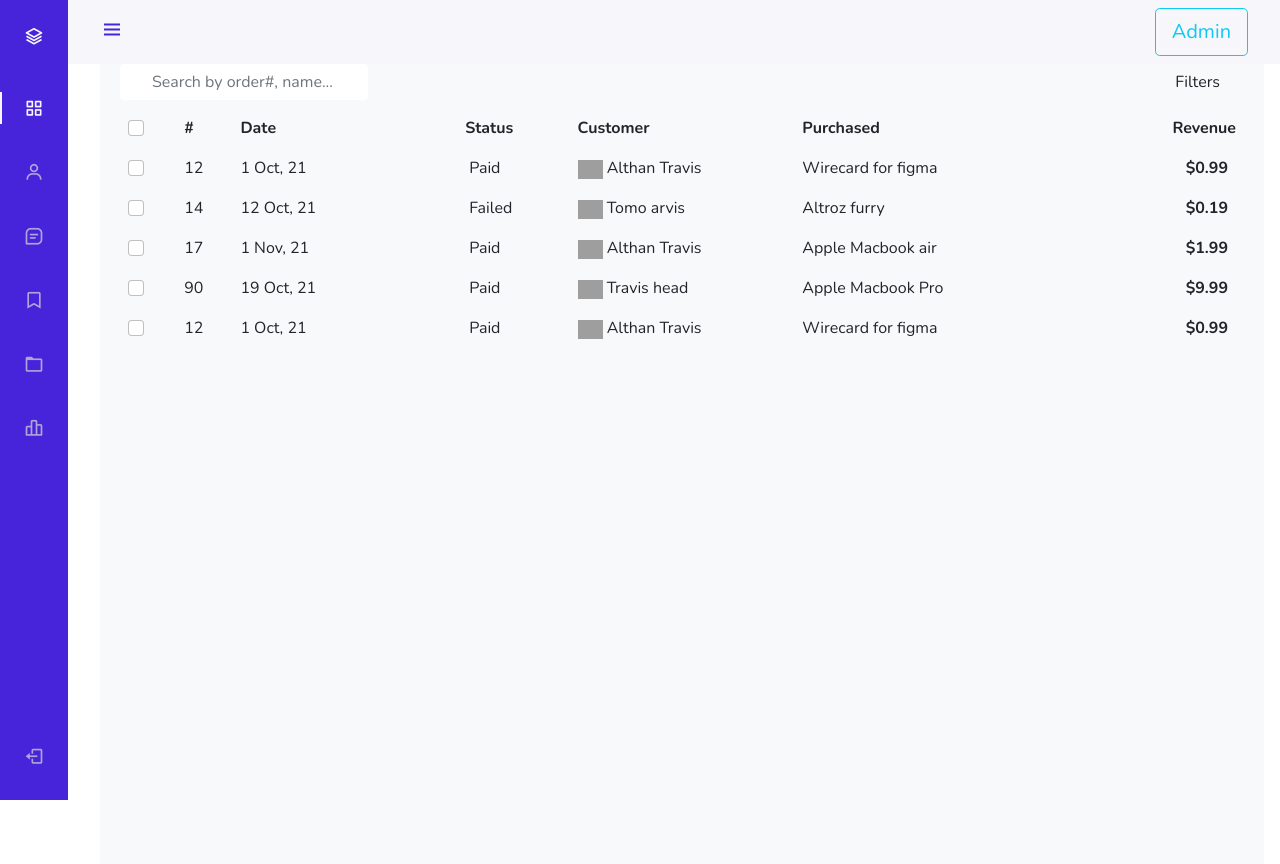
After one commit to mhasabalah/Flask-Project, a Flask app: template Health_Asurance/templates/Admin/Customer.html in a window 1280 px wide. The commit adds this page. Run offline with Flask 2, Linux system fonts and the light colour scheme; the template is opened without the code that fills it, so the values that code supplies are empty; grey boxes are pictures that could not be loaded.

Commit message:
Customer admin

```diff
--- a/Health_Asurance/static/css/styleBase.css
+++ b/Health_Asurance/static/css/styleBase.css
@@ -1,4 +1,5 @@
 @import url("https://fonts.googleapis.com/css2?family=Nunito:wght@400;600;700&display=swap");
+@import url('https://fonts.googleapis.com/css2?family=Open+Sans:wght@300&display=swap');
 
 :root {
     --header-height: 3rem;
@@ -147,6 +148,30 @@ a {
     height: 100vh
 }
 
+
+/* taple style */
+.search {
+    top: 6px;
+    left: 10px
+}
+
+.form-control {
+    border: none;
+    padding-left: 32px
+}
+
+.form-control:focus {
+    border: none;
+    box-shadow: none
+}
+
+.green {
+    color: green
+}
+
+/* done */
+
+
 @media screen and (min-width: 768px) {
     body {
         margin: calc(var(--header-height) + 1rem) 0 0 0;
--- /dev/null
+++ b/Health_Asurance/templates/Admin/Customer.html
@@ -0,0 +1,76 @@
+{% extends "NavBar/index.html" %}
+{% block title %}profile{% endblock %}
+
+{% block content %}
+
+<div class="container mt-5 px-2">
+    <div class="mb-2 d-flex justify-content-between align-items-center">
+        <div class="position-relative"> <span class="position-absolute search"><i class="fa fa-search"></i></span> <input class="form-control w-100" placeholder="Search by order#, name..."> </div>
+        <div class="px-2"> <span>Filters <i class="fa fa-angle-down"></i></span> <i class="fa fa-ellipsis-h ms-3"></i> </div>
+    </div>
+    <div class="table-responsive">
+        <table class="table table-responsive table-borderless">
+            <thead>
+                <tr class="bg-light">
+                    <th scope="col" width="5%"><input class="form-check-input" type="checkbox"></th>
+                    <th scope="col" width="5%">#</th>
+                    <th scope="col" width="20%">Date</th>
+                    <th scope="col" width="10%">Status</th>
+                    <th scope="col" width="20%">Customer</th>
+                    <th scope="col" width="20%">Purchased</th>
+                    <th scope="col" class="text-end" width="20%"><span>Revenue</span></th>
+                </tr>
+            </thead>
+            <tbody>
+                <tr>
+                    <th scope="row"><input class="form-check-input" type="checkbox"></th>
+                    <td>12</td>
+                    <td>1 Oct, 21</td>
+                    <td><i class="fa fa-check-circle-o green"></i><span class="ms-1">Paid</span></td>
+                    <td><img src="https://i.imgur.com/VKOeFyS.png" width="25"> Althan Travis</td>
+                    <td>Wirecard for figma</td>
+                    <td class="text-end"><span class="fw-bolder">$0.99</span> <i class="fa fa-ellipsis-h ms-2"></i></td>
+                </tr>
+                <tr>
+                    <th scope="row"><input class="form-check-input" type="checkbox"></th>
+                    <td>14</td>
+                    <td>12 Oct, 21</td>
+                    <td><i class="fa fa-dot-circle-o text-danger"></i><span class="ms-1">Failed</span></td>
+                    <td><img src="https://i.imgur.com/nmnmfGv.png" width="25"> Tomo arvis</td>
+                    <td>Altroz furry</td>
+                    <td class="text-end"><span class="fw-bolder">$0.19</span> <i class="fa fa-ellipsis-h ms-2"></i></td>
+                </tr>
+                <tr>
+                    <th scope="row"><input class="form-check-input" type="checkbox"></th>
+                    <td>17</td>
+                    <td>1 Nov, 21</td>
+                    <td><i class="fa fa-check-circle-o green"></i><span class="ms-1">Paid</span></td>
+                    <td><img src="https://i.imgur.com/VKOeFyS.png" width="25"> Althan Travis</td>
+                    <td>Apple Macbook air</td>
+                    <td class="text-end"><span class="fw-bolder">$1.99</span> <i class="fa fa-ellipsis-h ms-2"></i></td>
+                </tr>
+                <tr>
+                    <th scope="row"><input class="form-check-input" type="checkbox"></th>
+                    <td>90</td>
+                    <td>19 Oct, 21</td>
+                    <td><i class="fa fa-check-circle-o green"></i><span class="ms-1">Paid</span></td>
+                    <td><img src="https://i.imgur.com/VKOeFyS.png" width="25"> Travis head</td>
+                    <td>Apple Macbook Pro</td>
+                    <td class="text-end"><span class="fw-bolder">$9.99</span> <i class="fa fa-ellipsis-h ms-2"></i></td>
+                </tr>
+                <tr>
+                    <th scope="row"><input class="form-check-input" type="checkbox"></th>
+                    <td>12</td>
+                    <td>1 Oct, 21</td>
+                    <td><i class="fa fa-check-circle-o green"></i><span class="ms-1">Paid</span></td>
+                    <td><img src="https://i.imgur.com/nmnmfGv.png" width="25"> Althan Travis</td>
+                    <td>Wirecard for figma</td>
+                    <td class="text-end"><span class="fw-bolder">$0.99</span> <i class="fa fa-ellipsis-h ms-2"></i></td>
+                </tr>
+            </tbody>
+        </table>
+    </div>
+</div>
+
+
+{% endblock %}
```
